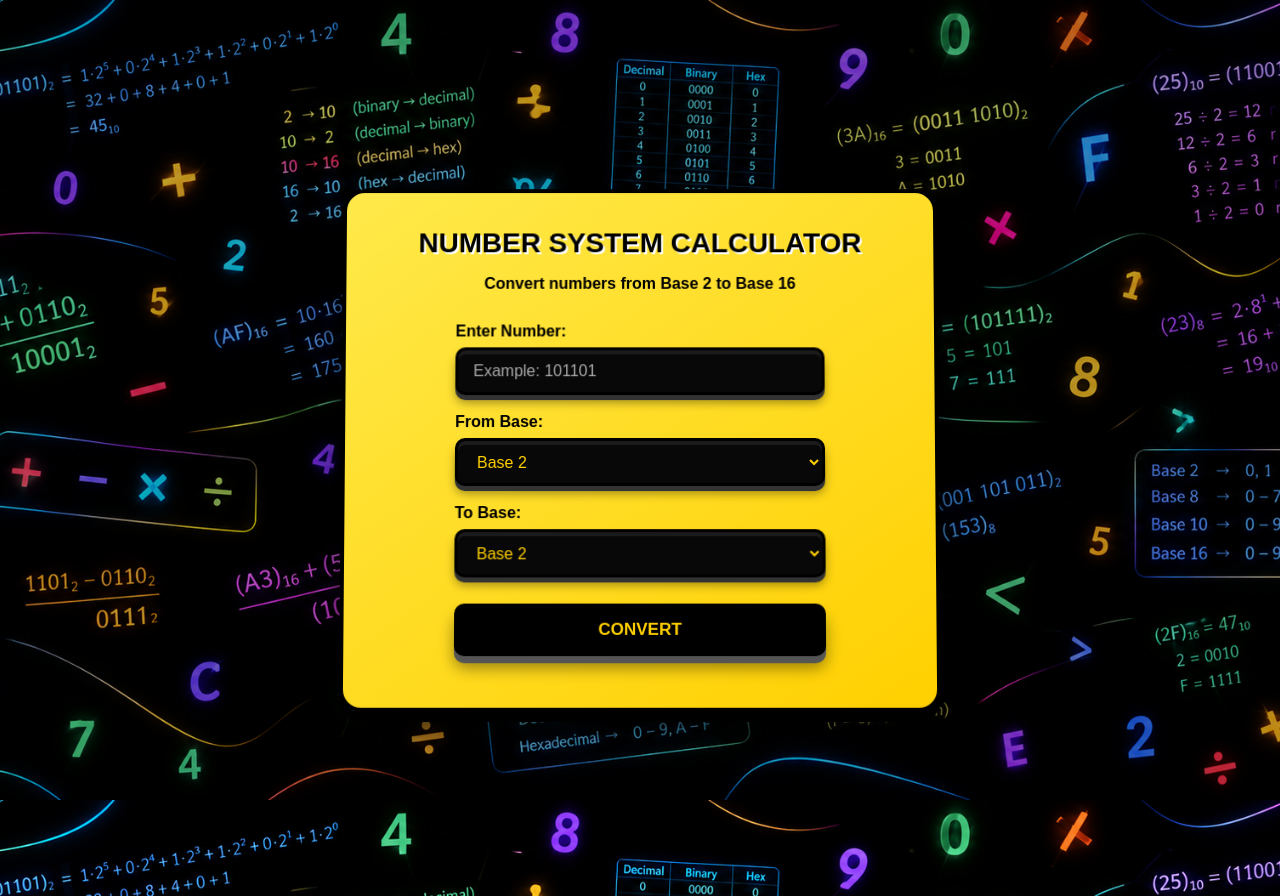
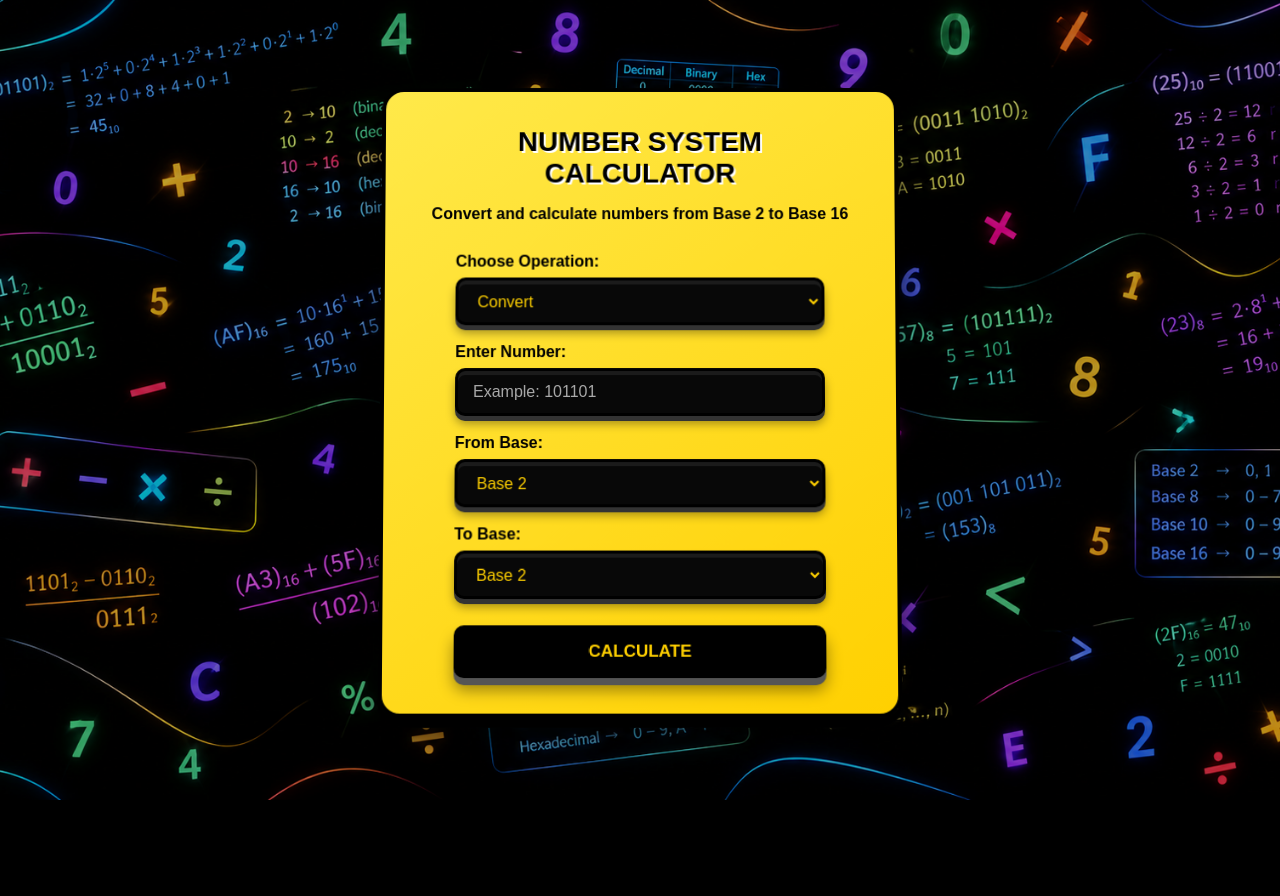
Before and after one commit to fahadyusoph6-design/number-system-calculator, a Flask app: page / in a window 1280 px wide. After the commit the page ends 800 px from the top, so only its background shows below. Run offline with Flask 3, Linux system fonts and the light colour scheme.

Commit message:
Add number system operations

````diff
--- a/app.py
+++ b/app.py
@@ -5,42 +5,51 @@ app = Flask(__name__)
 digits = "0123456789ABCDEF"
 
 
-# Convert a number from any base (2-16) to decimal
+# =========================
+# BASE CONVERSION
+# =========================
+
 def convert_to_decimal(number, base):
     number = number.upper()
 
-    # Separate whole and fractional parts
     if "." in number:
         whole_part, fractional_part = number.split(".")
     else:
         whole_part = number
         fractional_part = ""
 
-    # Convert whole-number part
     decimal = 0
 
+    # Whole part
     for digit in whole_part:
         value = digits.index(digit)
+
+        if value >= base:
+            raise ValueError("Invalid digit for selected base.")
+
         decimal = decimal * base + value
 
-    # Convert fractional part
+    # Fractional part
     fraction = 0
     power = 1
 
     for digit in fractional_part:
         value = digits.index(digit)
+
+        if value >= base:
+            raise ValueError("Invalid digit for selected base.")
+
         power *= base
         fraction += value / power
 
     return decimal + fraction
 
 
-# Convert decimal to any base (2-16)
 def convert_from_decimal(decimal, base):
-    # Whole part
     whole = int(decimal)
     fraction = decimal - whole
 
+    # Whole number
     if whole == 0:
         whole_result = "0"
     else:
@@ -51,13 +60,13 @@ def convert_from_decimal(decimal, base):
             whole_result = digits[remainder] + whole_result
             whole //= base
 
-    # Fractional part
-    if fraction == 0:
+    # No fraction
+    if abs(fraction) < 1e-12:
         return whole_result
 
+    # Fraction
     fraction_result = ""
 
-    # Limit fractional digits to prevent infinite calculations
     for _ in range(12):
         fraction *= base
         digit = int(fraction)
@@ -66,64 +75,173 @@ def convert_from_decimal(decimal, base):
 
         fraction -= digit
 
-        if fraction == 0:
+        if abs(fraction) < 1e-12:
             break
 
     return whole_result + "." + fraction_result
 
+
+# =========================
+# MAIN PAGE
+# =========================
 
 @app.route("/", methods=["GET", "POST"])
 def home():
 
     result = ""
     solution = ""
+    error = ""
+
+    operation = "convert"
 
     if request.method == "POST":
 
-        number = request.form["number"].upper()
-        from_base = int(request.form["from_base"])
-        to_base = int(request.form["to_base"])
+        try:
 
-        decimal_number = convert_to_decimal(number, from_base)
+            operation = request.form.get("operation", "convert")
 
-        result = convert_from_decimal(decimal_number, to_base)
+            # =================================
+            # CONVERT
+            # =================================
 
-        # Remove unnecessary decimal .0
-        if decimal_number.is_integer():
-            decimal_display = str(int(decimal_number))
-        else:
-            decimal_display = str(decimal_number)
+            if operation == "convert":
 
-        solution = f"""
-        <p><b>Step 1:</b> Convert Base {from_base} to decimal.</p>
+                number = request.form["number"].upper()
+                from_base = int(request.form["from_base"])
+                to_base = int(request.form["to_base"])
 
-        <p>
-            {number}<sub>{from_base}</sub>
-            =
-            {decimal_display}<sub>10</sub>
-        </p>
+                decimal_number = convert_to_decimal(number, from_base)
 
-        <p><b>Step 2:</b> Convert decimal to Base {to_base}.</p>
+                result = convert_from_decimal(decimal_number, to_base)
 
-        <p>
-            {decimal_display}<sub>10</sub>
-            =
-            {result}<sub>{to_base}</sub>
-        </p>
+                if decimal_number.is_integer():
+                    decimal_display = str(int(decimal_number))
+                else:
+                    decimal_display = str(decimal_number)
 
-        <p><b>Final Answer:</b></p>
+                solution = f"""
+                <p><b>Step 1:</b> Convert Base {from_base} to decimal.</p>
 
-        <p>
-            {number}<sub>{from_base}</sub>
-            =
-            <strong>{result}<sub>{to_base}</sub></strong>
-        </p>
-        """
+                <p>
+                    {number}<sub>{from_base}</sub>
+                    =
+                    {decimal_display}<sub>10</sub>
+                </p>
+
+                <p><b>Step 2:</b> Convert decimal to Base {to_base}.</p>
+
+                <p>
+                    {decimal_display}<sub>10</sub>
+                    =
+                    {result}<sub>{to_base}</sub>
+                </p>
+
+                <p><b>Final Answer:</b></p>
+
+                <p>
+                    {number}<sub>{from_base}</sub>
+                    =
+                    <strong>{result}<sub>{to_base}</sub></strong>
+                </p>
+                """
+
+            # =================================
+            # ADD / SUBTRACT / MULTIPLY
+            # =================================
+
+            else:
+
+                number1 = request.form["number1"].upper()
+                number2 = request.form["number2"].upper()
+
+                base = int(request.form["base"])
+
+                decimal1 = convert_to_decimal(number1, base)
+                decimal2 = convert_to_decimal(number2, base)
+
+                if operation == "add":
+
+                    decimal_answer = decimal1 + decimal2
+                    symbol = "+"
+
+                elif operation == "subtract":
+
+                    decimal_answer = decimal1 - decimal2
+                    symbol = "-"
+
+                elif operation == "multiply":
+
+                    decimal_answer = decimal1 * decimal2
+                    symbol = "×"
+
+                else:
+                    raise ValueError("Invalid operation.")
+
+                # Convert answer back to selected base
+                if decimal_answer >= 0:
+                    result = convert_from_decimal(decimal_answer, base)
+
+                else:
+                    positive_answer = convert_from_decimal(
+                        abs(decimal_answer), base
+                    )
+
+                    result = "-" + positive_answer
+
+                solution = f"""
+                <p><b>Step 1:</b> Convert the numbers to decimal.</p>
+
+                <p>
+                    {number1}<sub>{base}</sub>
+                    =
+                    {decimal1}<sub>10</sub>
+                </p>
+
+                <p>
+                    {number2}<sub>{base}</sub>
+                    =
+                    {decimal2}<sub>10</sub>
+                </p>
+
+                <p><b>Step 2:</b> Perform the operation.</p>
+
+                <p>
+                    {decimal1} {symbol} {decimal2}
+                    =
+                    {decimal_answer}
+                </p>
+
+                <p><b>Step 3:</b> Convert the decimal answer back to Base {base}.</p>
+
+                <p>
+                    {decimal_answer}<sub>10</sub>
+                    =
+                    {result}<sub>{base}</sub>
+                </p>
+
+                <p><b>Final Answer:</b></p>
+
+                <p>
+                    <strong>
+                        {number1}<sub>{base}</sub>
+                        {symbol}
+                        {number2}<sub>{base}</sub>
+                        =
+                        {result}<sub>{base}</sub>
+                    </strong>
+                </p>
+                """
+
+        except Exception as e:
+
+            error = "Invalid number or digit for the selected base."
 
     return render_template(
         "index.html",
         result=result,
-        solution=solution
+        solution=solution,
+        error=error,
+        operation=operation
     )
 
 
--- a/static/style.css
+++ b/static/style.css
@@ -1,41 +1,46 @@
-```css
-/* =========================================
-   BASIC PAGE
-========================================= */
-
 * {
     box-sizing: border-box;
 }
+
 
 html,
 body {
     margin: 0;
     padding: 0;
+
     width: 100%;
     min-height: 100%;
 }
 
+
 body {
+
     min-height: 100vh;
 
     font-family: Arial, Helvetica, sans-serif;
 
-    /* YOUR BACKGROUND */
+
+    /* BACKGROUND IMAGE */
+
     background-image: url("/static/background.png");
+
     background-size: cover;
+
     background-position: center;
+
     background-repeat: no-repeat;
+
     background-attachment: fixed;
+
 
     overflow-x: hidden;
 }
 
 
-/* =========================================
-   DARK OVERLAY
-========================================= */
+/* DARK BACKGROUND OVERLAY */
 
 body::before {
+
     content: "";
 
     position: fixed;
@@ -86,70 +98,81 @@ body::before {
         #ffd000
     );
 
-    border: 4px solid #000000;
+
+    border: 4px solid #000;
 
     border-radius: 22px;
 
+
     text-align: center;
 
-    /* 3D DEPTH */
+
+    /* 3D SHADOW */
+
     box-shadow:
-        0 10px 0 #000000,
+
+        0 10px 0 #000,
+
         0 20px 30px rgba(0, 0, 0, 0.65);
+
 
     transform: rotateX(2deg);
 
-    transition: transform 0.3s ease,
-                box-shadow 0.3s ease;
+    transition: 0.3s;
 }
 
 
-/* FLOATING EFFECT */
+.calculator:hover {
 
-.calculator:hover {
-    transform: translateY(-8px) rotateX(2deg);
+    transform:
+        translateY(-8px)
+        rotateX(2deg);
+
 
     box-shadow:
-        0 18px 0 #000000,
+
+        0 18px 0 #000,
+
         0 30px 45px rgba(0, 0, 0, 0.7);
 }
 
 
-/* =========================================
+/* =================================
    TITLE
-========================================= */
+================================= */
 
 h1 {
+
     margin-top: 0;
-    margin-bottom: 12px;
 
-    color: #000000;
+    margin-bottom: 10px;
+
+    color: #000;
 
     font-size: 28px;
 
     text-shadow:
-        2px 2px 0 #ffffff;
+
+        2px 2px 0 #fff;
 }
 
 
-/* =========================================
-   DESCRIPTION
-========================================= */
+.description {
 
-.description {
     margin-bottom: 30px;
 
-    color: #000000;
+    color: #000;
 
     font-weight: bold;
 }
 
 
-/* =========================================
+/* =================================
    FORM
-========================================= */
+================================= */
 
 form {
+
     width: 100%;
 
     display: flex;
@@ -160,31 +183,35 @@ form {
 }
 
 
-/* =========================================
-   LABELS
-========================================= */
+/* =================================
+   LABEL
+================================= */
 
 label {
+
     width: 100%;
+
     max-width: 370px;
 
     margin-bottom: 7px;
 
     text-align: left;
 
-    color: #000000;
+    color: #000;
 
     font-weight: bold;
 }
 
 
-/* =========================================
-   INPUTS + SELECT
-========================================= */
+/* =================================
+   INPUT + SELECT
+================================= */
 
 input,
 select {
+
     width: 100%;
+
     max-width: 370px;
 
     height: 48px;
@@ -193,68 +220,102 @@ select {
 
     padding: 0 15px;
 
+
     background: #080808;
 
     color: #ffd000;
 
-    border: 3px solid #000000;
+
+    border: 3px solid #000;
 
     border-radius: 10px;
+
 
     font-size: 16px;
 
     outline: none;
 
-    /* 3D INPUT DEPTH */
+
+    /* 3D */
+
     box-shadow:
-        inset 0 4px 0 rgba(255, 255, 255, 0.08),
-        0 5px 0 #333333,
-        0 8px 10px rgba(0, 0, 0, 0.35);
+
+        inset 0 4px 0
+        rgba(255, 255, 255, 0.08),
+
+        0 5px 0 #333,
+
+        0 8px 10px
+        rgba(0, 0, 0, 0.35);
+
 
     transition: 0.2s;
 }
 
 
-/* INPUT FOCUS */
-
 input:focus,
 select:focus {
-    border-color: #ffffff;
+
+    border-color: #fff;
 
     transform: translateY(-2px);
 
     box-shadow:
-        0 6px 0 #333333,
-        0 10px 15px rgba(0, 0, 0, 0.4);
+
+        0 6px 0 #333,
+
+        0 10px 15px
+        rgba(0, 0, 0, 0.4);
 }
 
 
-/* PLACEHOLDER */
+input::placeholder {
 
-input::placeholder {
-    color: #aaaaaa;
+    color: #aaa;
 }
 
 
-/* =========================================
-   CONVERT BUTTON
-========================================= */
+/* =================================
+   DYNAMIC SECTIONS
+================================= */
+
+#convertSection,
+#calculationSection {
+
+    width: 100%;
+
+    display: flex;
+
+    flex-direction: column;
+
+    align-items: center;
+}
+
+
+/* =================================
+   BUTTON
+================================= */
 
 button {
+
     width: 100%;
+
     max-width: 370px;
 
     height: 52px;
 
     margin-top: 8px;
 
-    background: #000000;
+
+    background: #000;
 
     color: #ffd000;
 
-    border: 3px solid #000000;
+
+    border: 3px solid #000;
 
     border-radius: 10px;
+
 
     font-size: 17px;
 
--- a/templates/index.html
+++ b/templates/index.html
@@ -1,11 +1,12 @@
-```html
 <!DOCTYPE html>
 <html>
 
 <head>
+
     <meta charset="UTF-8">
 
-    <meta name="viewport" content="width=device-width, initial-scale=1.0">
+    <meta name="viewport"
+          content="width=device-width, initial-scale=1.0">
 
     <title>Number System Calculator</title>
 
@@ -15,7 +16,9 @@
 
     <link rel="stylesheet"
           href="{{ url_for('static', filename='style.css') }}">
+
 </head>
+
 
 <body>
 
@@ -26,11 +29,52 @@
         <h1>NUMBER SYSTEM CALCULATOR</h1>
 
         <p class="description">
-                Convert numbers from Base 2 to Base 16
+            Convert and calculate numbers from Base 2 to Base 16
         </p>
 
 
         <form method="POST">
+
+
+            <!-- OPERATION -->
+
+            <label for="operation">
+                Choose Operation:
+            </label>
+
+            <select
+                id="operation"
+                name="operation"
+                onchange="changeOperation()">
+
+                <option value="convert"
+                    {% if operation == "convert" %}selected{% endif %}>
+                    Convert
+                </option>
+
+                <option value="add"
+                    {% if operation == "add" %}selected{% endif %}>
+                    Add
+                </option>
+
+                <option value="subtract"
+                    {% if operation == "subtract" %}selected{% endif %}>
+                    Subtract
+                </option>
+
+                <option value="multiply"
+                    {% if operation == "multiply" %}selected{% endif %}>
+                    Multiply
+                </option>
+
+            </select>
+
+
+            <!-- ========================= -->
+            <!-- CONVERT SECTION -->
+            <!-- ========================= -->
+
+            <div id="convertSection">
 
                 <label for="number">
                     Enter Number:
@@ -41,7 +85,6 @@
                     type="text"
                     name="number"
                     placeholder="Example: 101101"
-                    required
                 >
 
 
@@ -49,7 +92,9 @@
                     From Base:
                 </label>
 
-                <select id="from_base" name="from_base">
+                <select
+                    id="from_base"
+                    name="from_base">
 
                     {% for base in range(2, 17) %}
 
@@ -66,7 +111,9 @@
                     To Base:
                 </label>
 
-                <select id="to_base" name="to_base">
+                <select
+                    id="to_base"
+                    name="to_base">
 
                     {% for base in range(2, 17) %}
 
@@ -78,13 +125,83 @@
 
                 </select>
 
+            </div>
+
+
+            <!-- ========================= -->
+            <!-- CALCULATION SECTION -->
+            <!-- ========================= -->
+
+            <div id="calculationSection">
+
+                <label for="number1">
+                    First Number:
+                </label>
+
+                <input
+                    id="number1"
+                    type="text"
+                    name="number1"
+                    placeholder="Example: 1011"
+                >
+
+
+                <label for="number2">
+                    Second Number:
+                </label>
+
+                <input
+                    id="number2"
+                    type="text"
+                    name="number2"
+                    placeholder="Example: 1101"
+                >
+
+
+                <label for="base">
+                    Number Base:
+                </label>
+
+                <select
+                    id="base"
+                    name="base">
+
+                    {% for base in range(2, 17) %}
+
+                        <option value="{{ base }}">
+                            Base {{ base }}
+                        </option>
+
+                    {% endfor %}
+
+                </select>
+
+            </div>
+
+
+            <!-- BUTTON -->
 
             <button type="submit">
-                    CONVERT
+                CALCULATE
             </button>
 
         </form>
 
+
+        <!-- ERROR -->
+
+        {% if error %}
+
+        <div class="error">
+
+            {{ error }}
+
+        </div>
+
+        {% endif %}
+
+
+        <!-- RESULT -->
 
         {% if result %}
 
@@ -99,6 +216,8 @@
         </div>
 
 
+        <!-- SOLUTION -->
+
         <div class="solution">
 
             <h3>SOLUTION</h3>
@@ -109,11 +228,54 @@
 
         {% endif %}
 
+
     </div>
 
 </div>
 
+
+<!-- ========================= -->
+<!-- JAVASCRIPT -->
+<!-- ========================= -->
+
+<script>
+
+function changeOperation() {
+
+    const operation =
+        document.getElementById("operation").value;
+
+    const convertSection =
+        document.getElementById("convertSection");
+
+    const calculationSection =
+        document.getElementById("calculationSection");
+
+
+    if (operation === "convert") {
+
+        convertSection.style.display = "flex";
+
+        calculationSection.style.display = "none";
+
+    } else {
+
+        convertSection.style.display = "none";
+
+        calculationSection.style.display = "flex";
+
+    }
+
+}
+
+
+/* Run when page loads */
+
+changeOperation();
+
+</script>
+
+
 </body>
 
 </html>
-```
````
Also changed, not shown: other parts of static/style.css (+94 -40 lines). Lines whose indentation alone changed are shown as unchanged.
